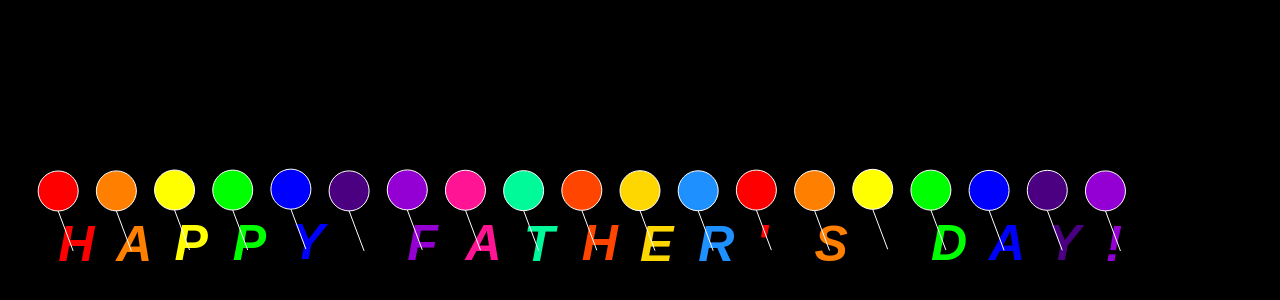
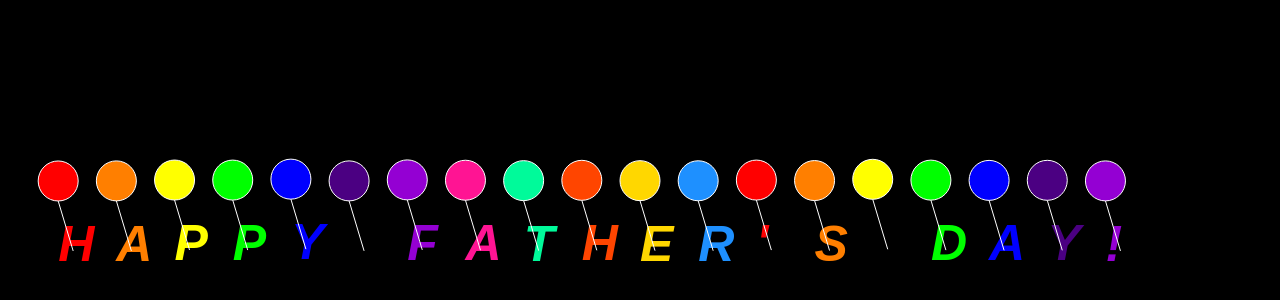
Before and after one commit to XuStarEll/me20, a plain HTML site: page index.html in a window 1280 px wide. Shown: the part 138-438 px from the top of the page. Drawn offline with Linux system fonts and the light colour scheme.

Commit message:
Update index.html

```diff
--- a/index.html
+++ b/index.html
@@ -16,6 +16,11 @@
         }
         canvas {
             display: block;
+            position: absolute;
+            top: 0;
+            left: 0;
+            width: 100vw;
+            height: 100vh;
         }
     </style>
 </head>
@@ -38,7 +43,7 @@
         let finalMessage = "I LOVE YOU DAD";
         let animationStarted = false;
         let showFinalMessage = false;
-        let delayFinalMessage = 10000; // نمایش جمله‌ی دوم بعد ان ۷ ثانیه
+        let delayFinalMessage = 7000; // تغییر زمان نمایش متن نهایی
         let colors = ["#FF0000", "#FF7F00", "#FFFF00", "#00FF00", "#0000FF", "#4B0082", "#9400D3", "#FF1493", "#00FA9A", "#FF4500", "#FFD700", "#1E90FF"];
 
         const letterParticles = [];
@@ -50,7 +55,7 @@
                 this.y = y;
                 this.dy = 0;
                 this.color = colors[index % colors.length];
-                this.balloon = new Balloon(x, y - 70, this.color); // بادکنک کمی بالاتر قرار می‌گیرد
+                this.balloon = new Balloon(x, y - 80, this.color);
             }
 
             draw() {
@@ -63,8 +68,8 @@
 
             drawLine() {
                 ctx.beginPath();
-                ctx.moveTo(this.x + 15, this.y - 10); // تنظیم دقیق نخ بادکنک
-                ctx.lineTo(this.balloon.x, this.balloon.y + 20); // اتصال نخ به بادکنک
+                ctx.moveTo(this.x + 15, this.y - 10);
+                ctx.lineTo(this.balloon.x, this.balloon.y + 20);
                 ctx.strokeStyle = "white";
                 ctx.stroke();
             }
@@ -75,7 +80,7 @@
                     this.balloon.y += this.dy;
                     if (this.y < -50) {
                         this.y = canvas.height + 50;
-                        this.balloon.y = this.y - 70;
+                        this.balloon.y = this.y - 80;
                     }
                 }
                 this.draw();
@@ -136,9 +141,11 @@
         }
 
         function showFinalText() {
+            ctx.clearRect(0, 0, canvas.width, canvas.height); // پاک کردن بادکنک‌ها
             ctx.font = "bold italic 60px Arial";
             ctx.fillStyle = "#FFD700";
             ctx.textAlign = "center";
+            ctx.textBaseline = "middle";
             ctx.fillText(finalMessage, canvas.width / 2, canvas.height / 2);
         }
 
```
